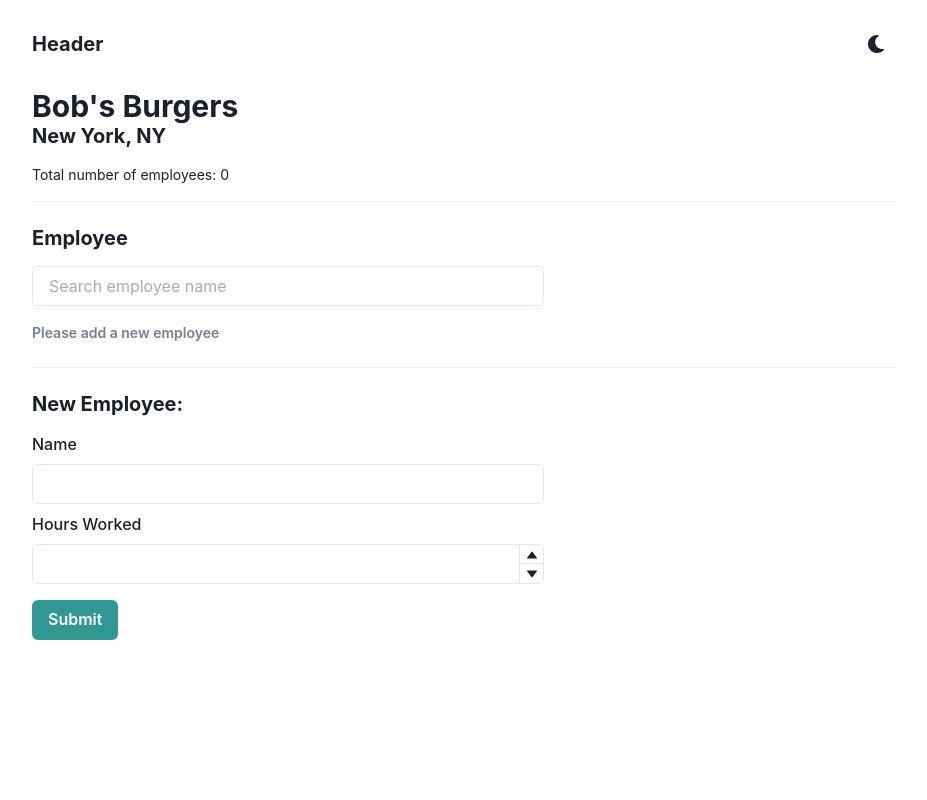
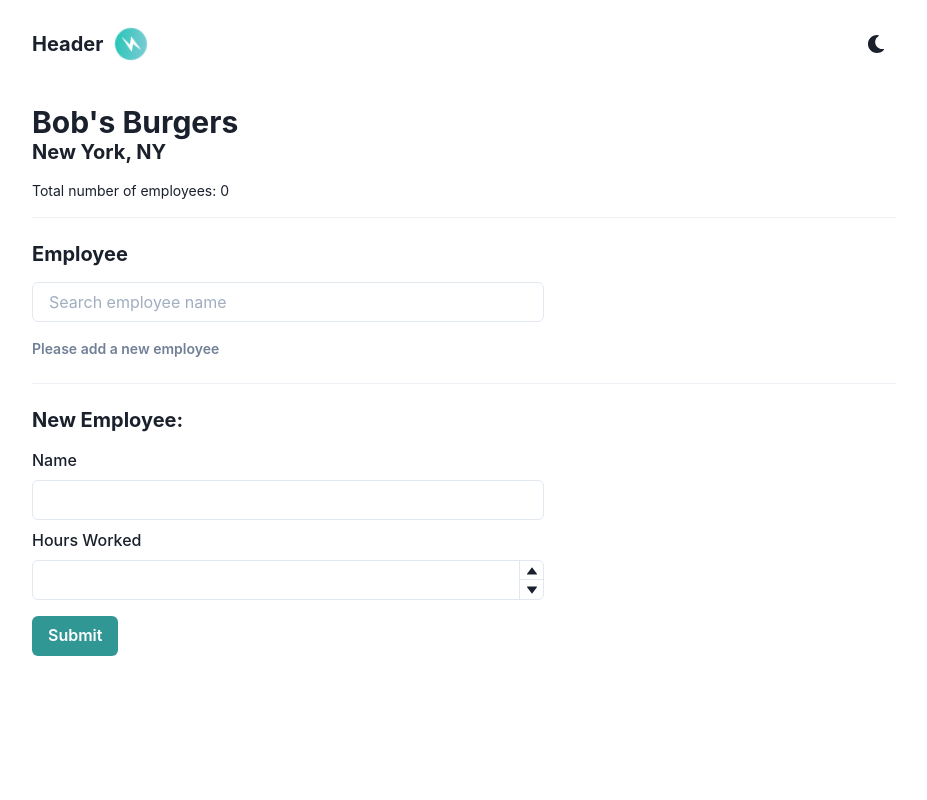
Before and after one commit to hydego17/mobx-react-ts, a React (Create React App) app: page / in a window 1280 px wide. Shown: the top 800 px of the page, without its empty margins (176-1103 px from the left). Built offline with nearby package versions, Linux system fonts and the light colour scheme.

Commit message:
improve layour & cleaning up

```diff
--- a/src/components/Layout/Header.tsx
+++ b/src/components/Layout/Header.tsx
@@ -1,6 +1,7 @@
-import React from 'react';
-import { Container, Box, Flex, Heading } from '@chakra-ui/react';
-import { ColorModeSwitcher } from '../../ColorModeSwitcher';
+import React from "react";
+import { Container, Box, Flex, Heading } from "@chakra-ui/react";
+import { Logo } from "../../Logo";
+import { ColorModeSwitcher } from "../../ColorModeSwitcher";
 
 interface HeaderProps {}
 
@@ -9,8 +10,22 @@ export const Header = (props: HeaderProps) => {
     <Box as="header" py={6}>
       <Container maxW="4xl" px={4}>
         <Flex justify="space-between" align="center">
-          <Heading size="md"> Header </Heading>
-          <ColorModeSwitcher />
+          <Flex align="center">
+            <Heading size="md"> Header </Heading>
+            <a
+              href="https://chakra-ui.com/"
+              rel="noopener noreferrer"
+              target="_blank"
+            >
+              <Box w={10} h={10} p={1} mx={2}>
+                <Logo />
+              </Box>
+            </a>
+          </Flex>
+
+          <Flex>
+            <ColorModeSwitcher />
+          </Flex>
         </Flex>
       </Container>
     </Box>
--- a/src/components/Layout/index.tsx
+++ b/src/components/Layout/index.tsx
@@ -1,9 +1,9 @@
-import React, { ReactNode } from 'react';
+import React, { ReactNode } from "react";
 
-import { ChakraProvider, Container, theme } from '@chakra-ui/react';
+import { ChakraProvider, Container, theme } from "@chakra-ui/react";
 
-import { Header } from './Header';
-import { Footer } from './Footer';
+import { Header } from "./Header";
+import { Footer } from "./Footer";
 
 interface LayoutProps {
   children: ReactNode;
@@ -13,7 +13,7 @@ export const Layout = ({ children }: LayoutProps) => {
   return (
     <ChakraProvider theme={theme}>
       <Header />
-      <Container as="main" px={4} minH="100vh" maxW="4xl">
+      <Container as="main" py={4} px={4} minH="100vh" maxW="4xl">
         {children}
       </Container>
       <Footer />
```
